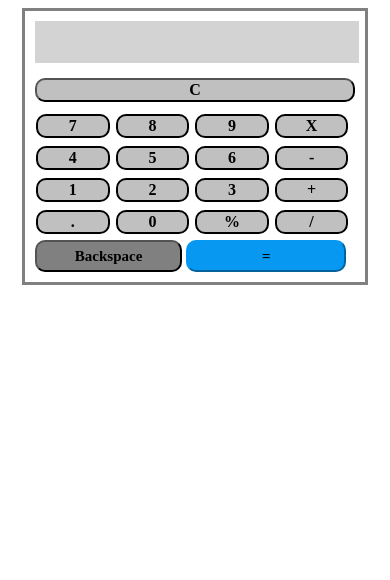
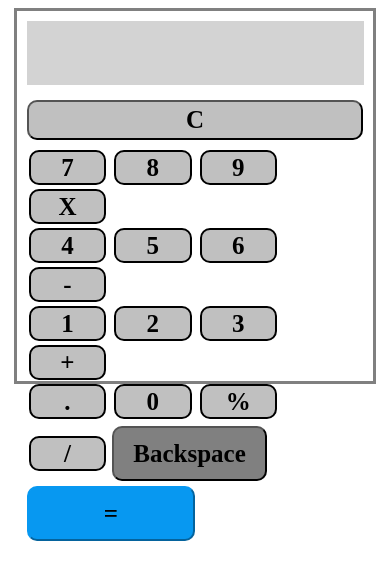
Before and after one commit to Daroowala/Real-Calculater, a plain HTML site: page index.html in a window 390 px wide. Drawn offline with Linux system fonts and the light colour scheme.

Commit message:
responsive 600 completely done

```diff
--- a/style.css
+++ b/style.css
@@ -59,30 +59,38 @@
 @media only screen and (max-width: 600px){
     .main{
         width: 90%;
-        max-width: 320px;
-        height: auto;
+        max-width: 400px;
+        height: 350px;
         padding: 10px;
     }
     .result{
         width: 100%;
-        font-size: 16px;
+        font-size: 20px;
         margin-bottom: 10px;
+        width: 99%;
+    height: 62px;
     }
     .clear{
-        font-size: 16px;
-        margin-bottom: 5px;
+        font-size: 25px;
+        margin-bottom: 8px;
+        height: 40px;
     }
     .btn{
         width: 23%;
-        font-size: 16px;
+        font-size: 25px;
+        height: 35px;
+        margin: 2px;
     }
     .halfbtn{
         width: 46%;
-        font-size: 15px;
+        font-size: 25px;
+        height: 55px;
     }
     .eq{
         width: 50%;
-        font-size: 15px;
+        font-size: 25px;
+        height: 55px;
+
     }
 }
 
```
